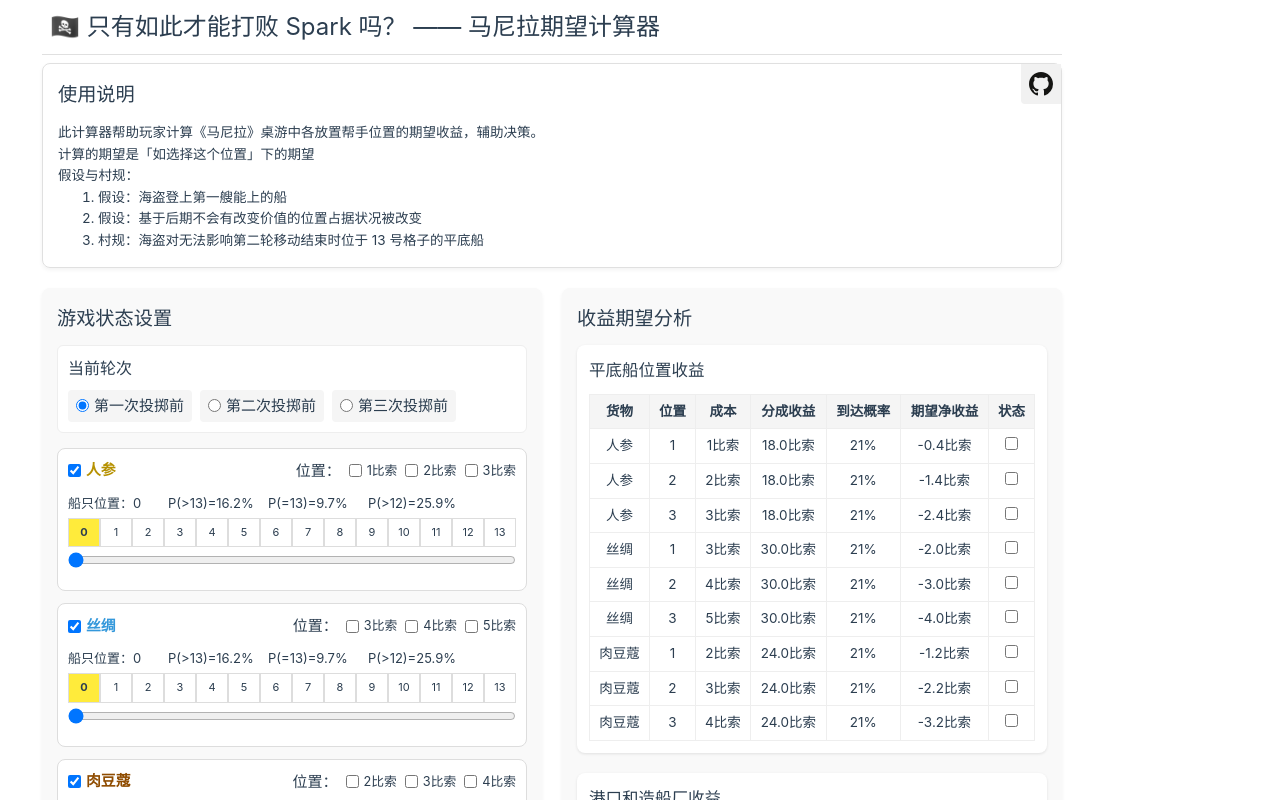
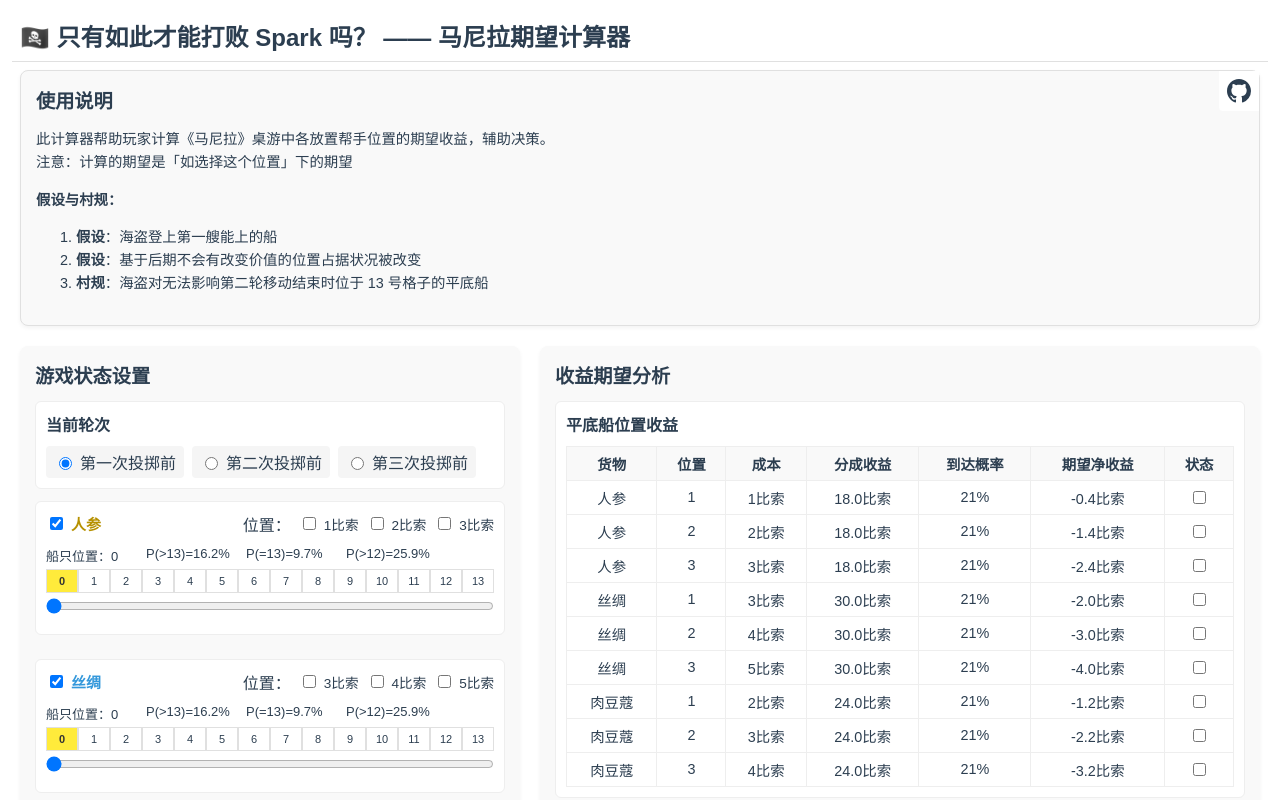
Before and after one commit to framist/manila, a Vue app: page / in a window 1280 px wide. Shown: the top 800 px of the page. Built offline with nearby package versions, Linux system fonts and the light colour scheme.

Commit message:
ui update

```diff
--- a/index.html
+++ b/index.html
@@ -2,7 +2,7 @@
 <html lang="zh-CN">
   <head>
     <meta charset="UTF-8">
-    <link rel="icon" href="/favicon.ico">
+    <link rel="icon" href="/logo.png">
     <meta name="viewport" content="width=device-width, initial-scale=1.0">
     <title>马尼拉期望计算器</title>
   </head>
--- a/src/App.vue
+++ b/src/App.vue
@@ -6,7 +6,6 @@ import ManilaCalculator from './components/ManilaCalculator.vue'
   <div class="app-container">
     <header>
       <div class="header-content">
-        <!-- <img alt="马尼拉期望计算器" class="logo" src="./assets/logo.svg" width="40" height="40" /> -->
         <h1>🏴‍☠️ 只有如此才能打败 Spark 吗？ —— 马尼拉期望计算器</h1>
       </div>
     </header>
@@ -17,7 +16,8 @@ import ManilaCalculator from './components/ManilaCalculator.vue'
   </div>
 </template>
 
-<style scoped>
+<style>
+/* 这里移除 scoped 以便可以影响全局 */
 .app-container {
   width: 100%;
   max-width: 100%;
@@ -26,15 +26,17 @@ import ManilaCalculator from './components/ManilaCalculator.vue'
   box-sizing: border-box;
   display: flex;
   flex-direction: column;
-  align-items: center; /* 水平居中整个应用 */
+  align-items: center;
+  color: var(--app-text);
+  background-color: var(--app-bg);
 }
 
 header {
   width: 100%;
-  max-width: 1800px; /* 与计算器组件保持一致 */
+  max-width: 1800px;
   padding: 0.5rem;
   margin-bottom: 0.5rem;
-  border-bottom: 1px solid #e0e0e0;
+  border-bottom: 1px solid var(--app-border);
 }
 
 .header-content {
@@ -43,14 +45,9 @@ header {
   gap: 0.75rem;
 }
 
-.logo {
-  height: 40px;
-  width: 40px;
-}
-
 h1 {
   font-size: 1.5rem;
-  color: #2c3e50;
+  color: var(--app-text);
   margin: 0;
 }
 
@@ -58,7 +55,7 @@ main {
   width: 100%;
   padding: 0;
   display: flex;
-  justify-content: center; /* 水平居中主内容 */
+  justify-content: center;
 }
 
 @media (max-width: 1000px) {
--- a/src/assets/base.css
+++ b/src/assets/base.css
@@ -1,86 +1,101 @@
-/* color palette from <https://github.com/vuejs/theme> */
+/* 全局颜色变量定义 */
 :root {
-  --vt-c-white: #ffffff;
-  --vt-c-white-soft: #f8f8f8;
-  --vt-c-white-mute: #f2f2f2;
+  --bg-primary: #f9f9f9;
+  --bg-secondary: #ffffff;
+  --text-primary: #2c3e50;
+  --text-secondary: #777;
+  --border-color: #e0e0e0;
+  --border-light: #eee;
+  --shadow: 0 2px 4px rgba(0, 0, 0, 0.05);
+  --shadow-sm: 0 1px 3px rgba(0, 0, 0, 0.1);
+  --highlight-low: rgba(46, 204, 113, 0.1);
+  --highlight-high: rgba(46, 204, 113, 0.2);
 
-  --vt-c-black: #181818;
-  --vt-c-black-soft: #222222;
-  --vt-c-black-mute: #282828;
+  /* 船只颜色 */
+  --ginseng-color: #b69100;
+  --silk-color: #3498DB;
+  --nutmeg-color: #8f4c00;
+  --jade-color: #2ECC71;
 
-  --vt-c-indigo: #2c3e50;
+  /* 交互元素 */
+  --input-bg: #f5f5f5;
+  --input-hover: #e9e9e9;
+  --disabled-color: #ccc;
+  --boat-highlight: #ffeb3b;
 
-  --vt-c-divider-light-1: rgba(60, 60, 60, 0.29);
-  --vt-c-divider-light-2: rgba(60, 60, 60, 0.12);
-  --vt-c-divider-dark-1: rgba(84, 84, 84, 0.65);
-  --vt-c-divider-dark-2: rgba(84, 84, 84, 0.48);
-
-  --vt-c-text-light-1: var(--vt-c-indigo);
-  --vt-c-text-light-2: rgba(60, 60, 60, 0.66);
-  --vt-c-text-dark-1: var(--vt-c-white);
-  --vt-c-text-dark-2: rgba(235, 235, 235, 0.64);
+  /* App 级变量 */
+  --app-bg: #ffffff;
+  --app-text: #2c3e50;
+  --app-border: #e0e0e0;
 }
 
-/* semantic color variables for this project */
-:root {
-  --color-background: var(--vt-c-white);
-  --color-background-soft: var(--vt-c-white-soft);
-  --color-background-mute: var(--vt-c-white-mute);
+/* 深色模式适配 */
+@media (prefers-color-scheme: dark) {
+  :root {
+    --bg-primary: #1e1e1e;
+    --bg-secondary: #2d2d2d;
+    --text-primary: #e0e0e0;
+    --text-secondary: #aaa;
+    --border-color: #444;
+    --border-light: #555;
+    --shadow: 0 2px 4px rgba(0, 0, 0, 0.2);
+    --shadow-sm: 0 1px 3px rgba(0, 0, 0, 0.2);
+    --highlight-low: rgba(46, 204, 113, 0.15);
+    --highlight-high: rgba(46, 204, 113, 0.25);
 
-  --color-border: var(--vt-c-divider-light-2);
-  --color-border-hover: var(--vt-c-divider-light-1);
+    /* 深色模式下调整船只颜色以提高可见性 */
+    --ginseng-color: #ffd54f;
+    --silk-color: #64b5f6;
+    --nutmeg-color: #ffab91;
+    --jade-color: #81c784;
 
-  --color-heading: var(--vt-c-text-light-1);
-  --color-text: var(--vt-c-text-light-1);
+    /* 交互元素 */
+    --input-bg: #333;
+    --input-hover: #444;
+    --disabled-color: #666;
+    --boat-highlight: #f57f17; /* 深色模式下船只位置高亮色 */
 
-  --section-gap: 160px;
+    /* App 级变量 */
+    --app-bg: #121212;
+    --app-text: #e0e0e0;
+    --app-border: #444444;
+  }
+
+  /* 深色模式下调整表单元素样式 */
+  input, select, button, textarea {
+    background-color: #333 !important;
+    color: #e0e0e0 !important;
+    border-color: #555 !important;
+  }
+
+  /* 调整复选框和单选按钮在深色模式下的可见性 */
+  input[type="checkbox"], input[type="radio"] {
+    filter: invert(80%) hue-rotate(180deg);
+  }
+}
+
+/* 基础样式 */
+body {
+  background-color: var(--app-bg);
+  color: var(--app-text);
+  margin: 10px;
+  padding: 0;
+  font-family: Arial, sans-serif;
+  transition: background-color 0.3s, color 0.3s;
+}
+
+/* 确保表格在深色模式下可见 */
+table {
+  border-collapse: collapse;
+}
+
+/* 确保所有链接在深色模式下可见 */
+a {
+  color: #42b983;
 }
 
 @media (prefers-color-scheme: dark) {
-  :root {
-    --color-background: var(--vt-c-black);
-    --color-background-soft: var(--vt-c-black-soft);
-    --color-background-mute: var(--vt-c-black-mute);
-
-    --color-border: var(--vt-c-divider-dark-2);
-    --color-border-hover: var(--vt-c-divider-dark-1);
-
-    --color-heading: var(--vt-c-text-dark-1);
-    --color-text: var(--vt-c-text-dark-2);
+  a {
+    color: #69f0ae;
   }
 }
-
-*,
-*::before,
-*::after {
-  box-sizing: border-box;
-  margin: 0;
-  font-weight: normal;
-}
-
-body {
-  min-height: 100vh;
-  color: var(--color-text);
-  background: var(--color-background);
-  transition:
-    color 0.5s,
-    background-color 0.5s;
-  line-height: 1.6;
-  font-family:
-    Inter,
-    -apple-system,
-    BlinkMacSystemFont,
-    'Segoe UI',
-    Roboto,
-    Oxygen,
-    Ubuntu,
-    Cantarell,
-    'Fira Sans',
-    'Droid Sans',
-    'Helvetica Neue',
-    sans-serif;
-  font-size: 15px;
-  text-rendering: optimizeLegibility;
-  -webkit-font-smoothing: antialiased;
-  -moz-osx-font-smoothing: grayscale;
-}
--- a/src/components/ManilaCalculator.vue
+++ b/src/components/ManilaCalculator.vue
@@ -4,8 +4,8 @@
       <div class="instructions">
         <h3>使用说明</h3>
         <div class="instruction-content">
-          <p>此计算器帮助玩家计算《马尼拉》桌游中各放置帮手位置的期望收益，辅助决策。</p>
-          <p>计算的期望是「如选择这个位置」下的期望</p>
+          <p>此计算器帮助玩家计算《马尼拉》桌游中各放置帮手位置的期望收益，辅助决策。
+          <br />注意：计算的期望是「如选择这个位置」下的期望</p>
           <p><strong>假设与村规：</strong></p>
           <ol>
             <li><strong>假设</strong>：海盗登上第一艘能上的船</li>
@@ -553,26 +553,102 @@ const calculateSpecialExpectedProfit = (pos: SpecialPosition): number => {
 };
 </script>
 
-<style scoped>
+<style>
+:root {
+  --bg-primary: #f9f9f9;
+  --bg-secondary: #ffffff;
+  --text-primary: #2c3e50;
+  --text-secondary: #777;
+  --border-color: #e0e0e0;
+  --border-light: #eee;
+  --shadow: 0 2px 4px rgba(0, 0, 0, 0.05);
+  --shadow-sm: 0 1px 3px rgba(0, 0, 0, 0.1);
+  --highlight-low: rgba(46, 204, 113, 0.1);
+  --highlight-high: rgba(46, 204, 113, 0.2);
+
+  /* 船只颜色 */
+  --ginseng-color: #b69100;
+  --silk-color: #3498DB;
+  --nutmeg-color: #8f4c00;
+  --jade-color: #2ECC71;
+
+  /* 交互元素 */
+  --input-bg: #f5f5f5;
+  --input-hover: #e9e9e9;
+  --disabled-color: #ccc;
+  --boat-highlight: #ffeb3b;
+}
+
+/* 深色模式适配 */
+@media (prefers-color-scheme: dark) {
+  :root {
+    --bg-primary: #1e1e1e;
+    --bg-secondary: #2d2d2d;
+    --text-primary: #e0e0e0;
+    --text-secondary: #aaa;
+    --border-color: #444;
+    --border-light: #555;
+    --shadow: 0 2px 4px rgba(0, 0, 0, 0.2);
+    --shadow-sm: 0 1px 3px rgba(0, 0, 0, 0.2);
+    --highlight-low: rgba(46, 204, 113, 0.15);
+    --highlight-high: rgba(46, 204, 113, 0.25);
+
+    /* 深色模式下调整船只颜色以提高可见性 */
+    --ginseng-color: #ffd54f;
+    --silk-color: #64b5f6;
+    --nutmeg-color: #ffab91;
+    --jade-color: #81c784;
+
+    /* 交互元素 */
+    --input-bg: #333;
+    --input-hover: #444;
+    --disabled-color: #666;
+    --boat-highlight: #f57f17; /* 深色模式下船只位置高亮色 */
+  }
+}
+
 .manila-calculator {
   width: 100%;
   max-width: 1800px;
   margin: 0 auto;
   box-sizing: border-box;
+  color: var(--text-primary);
 }
 
-/* 添加顶部使用说明样式 */
-.instructions-wrapper {
+/* 布局结构 */
+.calculator-layout {
+  display: flex;
   width: 100%;
+  gap: 20px;
+}
+
+.input-panel {
+  flex: 0 0 280px;
+  min-width: 500px;
+}
+
+.output-panel {
+  flex: 1;
+  min-width: 500px;
+}
+
+/* 通用卡片样式 */
+.section, .instructions, .profit-section {
   margin-bottom: 20px;
+  background: var(--bg-primary);
+  border-radius: 8px;
+  padding: 15px;
+  box-shadow: var(--shadow);
 }
 
 .instructions {
   position: relative;
-  border: 1px solid #e0e0e0;
-  border-radius: 8px;
-  padding: 15px;
-  box-shadow: 0 2px 4px rgba(0, 0, 0, 0.05);
+  border: 1px solid var(--border-color);
+}
+
+.instructions-wrapper {
+  width: 100%;
+  margin-bottom: 20px;
 }
 
 .instruction-content {
@@ -580,16 +656,39 @@ const calculateSpecialExpectedProfit = (pos: SpecialPosition): number => {
   font-size: 0.9em;
 }
 
-/* GitHub 角落链接样式 */
+/* 通用内部容器样式 */
+.dice-round, .boat-item, .occupancy-group, .profit-table {
+  background: var(--bg-secondary);
+  border-radius: 6px;
+  padding: 10px;
+  border: 1px solid var(--border-light);
+  margin-bottom: 12px;
+}
+
+/* 标题样式 */
+h2, h3, h4 {
+  color: var(--text-primary);
+  margin-top: 0;
+}
+
+h3 {
+  margin-bottom: 12px;
+  font-size: 1.2rem;
+}
+
+h4 {
+  margin-bottom: 10px;
+  font-size: 1rem;
+}
+
+/* GitHub 链接样式 */
 .github-link {
   position: absolute;
   top: 0;
   right: 0;
-  border: 0;
-  display: block;
   width: 40px;
   height: 40px;
-  background-color: #f1f1f1;
+  background-color: var(--bg-secondary);
   border-bottom-left-radius: 4px;
   text-decoration: none;
 }
@@ -598,7 +697,7 @@ const calculateSpecialExpectedProfit = (pos: SpecialPosition): number => {
   position: absolute;
   top: 8px;
   right: 8px;
-  fill: #151513;
+  fill: var(--text-primary);
   display: flex;
   justify-content: center;
   align-items: center;
@@ -609,47 +708,7 @@ const calculateSpecialExpectedProfit = (pos: SpecialPosition): number => {
   height: 24px;
 }
 
-.calculator-layout {
-  display: flex;
-  width: 100%;
-  gap: 20px;
-}
-
-.input-panel,
-.output-panel {
-  box-sizing: border-box;
-  min-width: 500px;
-}
-
-.input-panel {
-  flex: 0 0 280px;
-}
-
-.output-panel {
-  flex: 1;
-}
-
-.section {
-  margin-bottom: 20px;
-  background: #f9f9f9;
-  border-radius: 8px;
-  padding: 15px;
-  box-shadow: 0 2px 4px rgba(0, 0, 0, 0.05);
-}
-
-.dice-round {
-  margin-bottom: 15px;
-  background: white;
-  border-radius: 6px;
-  padding: 10px;
-  border: 1px solid #eee;
-}
-
-.dice-round h4 {
-  margin-top: 0;
-  margin-bottom: 8px;
-}
-
+/* 轮次选择器 */
 .round-selector {
   display: flex;
   flex-wrap: wrap;
@@ -662,53 +721,19 @@ const calculateSpecialExpectedProfit = (pos: SpecialPosition): number => {
   gap: 5px;
   padding: 4px 8px;
   border-radius: 4px;
-  background-color: #f5f5f5;
+  background-color: var(--input-bg);
   cursor: pointer;
 }
 
 .round-option:hover {
-  background-color: #e9e9e9;
+  background-color: var(--input-hover);
 }
 
-.round-display {
-  padding: 8px;
-  background: #f0f8ff;
-  border-radius: 4px;
-  font-weight: 500;
-  text-align: center;
-  margin-bottom: 15px;
-}
-
-h2 {
-  margin-top: 0;
-  margin-bottom: 15px;
-  color: #2c3e50;
-  font-size: 1.5rem;
-}
-
-h3 {
-  margin-top: 0;
-  margin-bottom: 12px;
-  color: #2c3e50;
-  font-size: 1.2rem;
-}
-
-h4 {
-  margin-bottom: 10px;
-  font-size: 1rem;
-}
-
+/* 船只样式 */
 .boats-setup {
   display: flex;
   flex-direction: column;
   gap: 12px;
-}
-
-.boat-item {
-  border: 1px solid #ddd;
-  border-radius: 8px;
-  padding: 10px;
-  background-color: white;
 }
 
 .boat-header {
@@ -730,37 +755,33 @@ h4 {
   flex-wrap: wrap;
 }
 
-.checkbox-label {
+/* 船只颜色 */
+.boat-name.ginseng, .track-label.ginseng {
+  color: var(--ginseng-color);
+}
+
+.boat-name.silk, .track-label.silk {
+  color: var(--silk-color);
+}
+
+.boat-name.nutmeg, .track-label.nutmeg {
+  color: var(--nutmeg-color);
+}
+
+.boat-name.jade, .track-label.jade {
+  color: var(--jade-color);
+}
+
+/* 表单元素 */
+.checkbox-label, .slot-label {
   display: flex;
   align-items: center;
   gap: 5px;
-  font-size: 0.9em;
-}
-
-.boat-name.ginseng {
-  color: #b69100;
-}
-
-.boat-name.silk {
-  color: #3498DB;
-}
-
-.boat-name.nutmeg {
-  color: #8f4c00;
-}
-
-.boat-name.jade {
-  color: #2ECC71;
+  font-size: 0.85em;
 }
 
 .position-control {
   margin-bottom: 5px;
-}
-
-.position-label {
-  display: block;
-  margin-bottom: 5px;
-  font-size: 0.9em;
 }
 
 .position-control input[type="range"] {
@@ -768,106 +789,30 @@ h4 {
   margin: 5px 0;
 }
 
-.position-track {
-  display: flex;
-  justify-content: space-between;
-  font-size: 0.75em;
-  color: #777;
-}
-
-.occupancy-group {
-  margin-bottom: 15px;
-  padding: 10px;
-  border: 1px solid #eee;
-  border-radius: 5px;
-  background-color: white;
-}
-
-.occupancy-header {
-  margin: 0 0 8px 0;
-  font-size: 1em;
-  font-weight: bold;
-}
-
+/* 位置网格布局 */
 .occupancy-slots {
   display: flex;
   flex-wrap: wrap;
   gap: 8px;
 }
 
-.slot-label {
-  display: flex;
-  align-items: center;
-  gap: 5px;
-  font-size: 0.85em;
-}
-
-.port-yard-grid,
-.special-grid {
+.port-yard-grid, .special-grid {
   display: grid;
   grid-template-columns: repeat(auto-fill, minmax(120px, 1fr));
 }
 
-.visualization-section,
-.profit-section {
-  background: #f9f9f9;
-  border-radius: 8px;
-  padding: 15px;
-  margin-bottom: 20px;
-  box-shadow: 0 2px 4px rgba(0, 0, 0, 0.05);
-}
-
-.track-visualization {
-  margin: 15px 0;
-  border: 1px solid #eee;
-  border-radius: 8px;
-  padding: 15px;
-  background-color: white;
-}
-
-.track {
-  display: flex;
-  flex-direction: column;
-  /* 改为列式布局 */
-  margin-bottom: 12px;
-}
-
+/* 轨道样式 */
 .track-header {
   display: flex;
   margin-bottom: 4px;
-  grid-template-columns: auto 1fr auto;
-  /* 头尾固定大小，中间伸展 */
-}
-
-.track-label {
-  width: 100px;
-  font-weight: bold;
-}
-
-
-.track-label.ginseng {
-  color: #c5ae00;
-}
-
-.track-label.silk {
-  color: #3498DB;
-}
-
-.track-label.nutmeg {
-  color: #844900;
-}
-
-.track-label.jade {
-  color: #2ECC71;
 }
 
 .track-info {
   width: 100px;
   font-size: small;
-  color: #2c3e50;
+  color: var(--text-primary);
 }
 
-/* 调整 track-slots 使其占满整行 */
 .track-slots {
   display: flex;
   width: 100%;
@@ -875,35 +820,23 @@ h4 {
 
 .track-slot {
   flex: 1;
-  border: 1px solid #ddd;
+  border: 1px solid var(--border-color);
   text-align: center;
   padding: 5px 2px;
   font-size: 11px;
 }
 
 .boat-here {
-  background-color: #ffeb3b;
+  background-color: var(--boat-highlight);
   font-weight: bold;
+  color: #333; /* 确保深色背景下文字可见 */
 }
 
+/* 收益表格 */
 .profit-tables {
   display: flex;
   flex-direction: column;
   gap: 20px;
-}
-
-.profit-table {
-  background: white;
-  border-radius: 8px;
-  padding: 12px;
-  box-shadow: 0 1px 3px rgba(0, 0, 0, 0.1);
-}
-
-.profit-table h4 {
-  margin-top: 0;
-  color: #2c3e50;
-  font-size: 1.1em;
-  margin-bottom: 10px;
 }
 
 .profit-table table {
@@ -914,28 +847,27 @@ h4 {
 
 .profit-table th,
 .profit-table td {
-  border: 1px solid #eee;
+  border: 1px solid var(--border-light);
   padding: 6px 8px;
   text-align: center;
 }
 
 .profit-table th {
-  background-color: #f5f5f5;
+  background-color: var(--bg-primary);
   font-weight: bold;
 }
 
+/* 高亮样式 */
 .high-profit {
-  background-color: rgba(46, 204, 113, 0.1);
+  background-color: var(--highlight-low);
 }
 
-
 .higher-profit {
-  background-color: rgba(46, 204, 113, 0.2);
-
+  background-color: var(--highlight-high);
 }
 
 .isAvailable {
-  color: #ccc;
+  color: var(--disabled-color);
 }
 
 /* 响应式调整 */
@@ -944,8 +876,7 @@ h4 {
     flex-direction: column;
   }
 
-  .input-panel,
-  .output-panel {
+  .input-panel, .output-panel {
     flex: none;
     width: 100%;
   }
@@ -956,35 +887,4 @@ h4 {
     padding: 0 20px;
   }
 }
-
-
-
-.probability-table-container {
-  margin: 10px 0 20px 0;
-  overflow-x: auto;
-}
-
-.probability-table {
-  width: 100%;
-  border-collapse: collapse;
-  border-radius: 6px;
-  box-shadow: 0 1px 3px rgba(0, 0, 0, 0.1);
-}
-
-.probability-table th,
-.probability-table td {
-  padding: 8px 12px;
-  border: 1px solid #eee;
-  text-align: center;
-}
-
-.probability-table th {
-  background-color: #f5f5f5;
-  font-weight: bold;
-}
-
-.probability-table td.boat-name {
-  font-weight: bold;
-}
-
 </style>
--- a/src/main.ts
+++ b/src/main.ts
@@ -1,6 +1,5 @@
-import './assets/main.css'
-
 import { createApp } from 'vue'
 import App from './App.vue'
+import './assets/base.css' // 引入全局样式
 
 createApp(App).mount('#app')
```
Also changed, not shown: public/logo.png (added), 1 other file (tests, documents, lock files or other folders).
